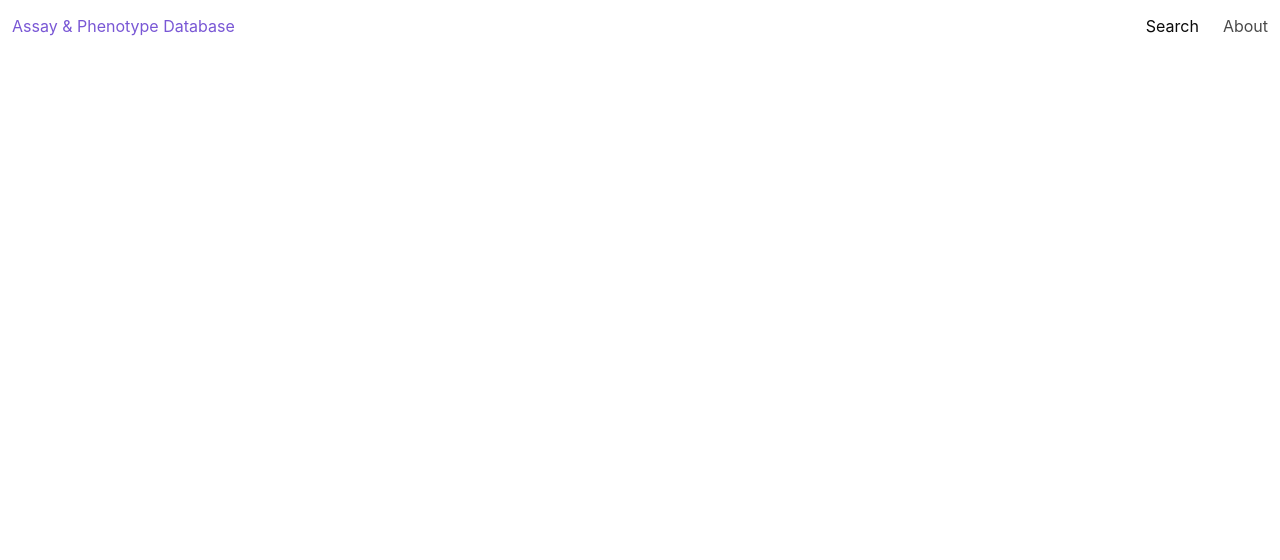
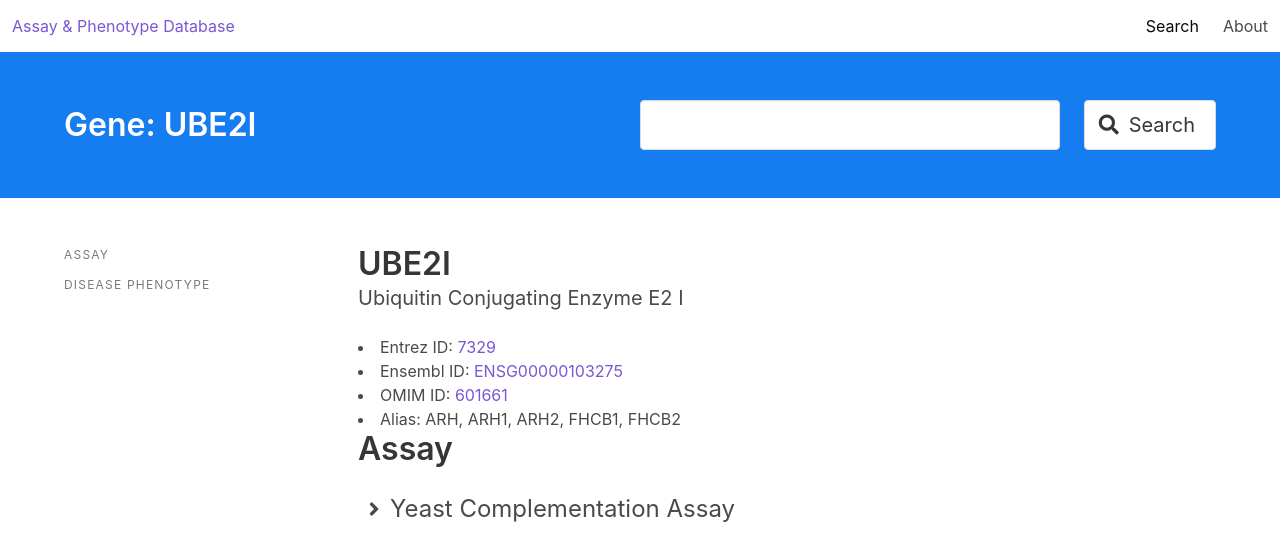
Before and after one commit to rothlab/mavequest-front-end, a Vue app: page /gene in a window 1280 px wide. Shown: the top 560 px of the page. Built offline with nearby package versions, Linux system fonts and the light colour scheme.

Commit message:
Implementing detail page

```diff
--- a/package.json
+++ b/package.json
@@ -10,6 +10,7 @@
   "dependencies": {
     "@fortawesome/fontawesome-free": "^5.5.0",
     "buefy": "^0.7.1",
+    "bulma-divider": "^2.0.1",
     "vue": "^2.5.17",
     "vue-router": "^3.0.1"
   },
--- a/src/main.js
+++ b/src/main.js
@@ -3,6 +3,7 @@ import router from './router'
 import Buefy from 'buefy'
 import 'buefy/dist/buefy.css'
 import '@fortawesome/fontawesome-free/css/all.css'
+import 'bulma-divider'
 
 // Make sure App is loaded last so that the styles are not overwritten
 import App from './App.vue'
--- a/src/router.js
+++ b/src/router.js
@@ -20,6 +20,11 @@ export default new Router({
       props: true
     },
     {
+      path: '/gene',
+      name: 'gene-details',
+      component: () => import('./views/Gene.vue'),
+    },
+    {
       path: '/about',
       name: 'about',
       // route level code-splitting
--- /dev/null
+++ b/src/views/Gene.vue
@@ -0,0 +1,110 @@
+<template>
+  <div class="details">
+    <!-- Header -->
+    <section class="hero is-info">
+      <div class="hero-body">
+        <div class="container">
+          <div class="level">
+            <div class="level-left">
+              <h1 class="title">Gene: {{ geneName }}</h1>
+            </div>
+            <div class="level-right">
+              <SearchBar showButton></SearchBar>
+            </div>
+          </div>
+        </div>
+      </div>
+    </section>
+
+    <!-- Main -->
+    <section class="section">
+      <div class="container">
+        <div class="columns">
+          <!-- Table of Contents -->
+          <div class="column is-3">
+            <aside class="menu">
+              <p class="menu-label">Assay</p>
+              <p class="menu-label">Disease Phenotype</p>
+            </aside>
+          </div>
+
+          <!-- Main Grid -->
+          <div class="column">
+            <section class="section is-paddingless">
+              <h1 class="title">{{geneName}}</h1>
+              <h2 class="subtitle">{{description}}</h2>
+
+              <!-- Gene info -->
+              <div class="block">
+                <li>
+                  Entrez ID:
+                  <a
+                    v-bind:href="'https://www.genecards.org/cgi-bin/carddisp.pl?gene=' + entrezID"
+                    target="_blank"
+                  >{{entrezID}}</a>
+                </li>
+                <li>
+                  Ensembl ID:
+                  <a
+                    v-bind:href="'https://www.ensembl.org/Homo_sapiens/geneview?gene=' + ensemblID"
+                    target="_blank"
+                  >{{ensemblID}}</a>
+                </li>
+                <li>
+                  OMIM ID:
+                  <a
+                    v-bind:href="'https://omim.org/entry/' + omimID"
+                    target="_blank"
+                  >{{omimID}}</a>
+                </li>
+                <li>Alias: {{alias.join(", ")}}</li>
+              </div>
+            </section>
+
+            <div class="is-divider"></div>
+
+            <section class="section is-paddingless">
+              <h1 class="title">Assay</h1>
+              <div class="container">
+                <div class="block">
+                  <b-icon size="is-medium" icon="fas fa-angle-right"></b-icon>
+                  <span class="is-size-4">Yeast Complementation Assay</span>
+                </div>
+              </div>
+            </section>
+          </div>
+        </div>
+      </div>
+    </section>
+  </div>
+</template>
+
+<script>
+import SearchBar from "@/components/SearchBar.vue";
+
+export default {
+  name: "gene-details",
+  components: {
+    SearchBar
+  },
+  data() {
+    return {
+      geneName: "UBE2I",
+      description: "Ubiquitin Conjugating Enzyme E2 I",
+      entrezID: "7329",
+      ensemblID: "ENSG00000103275",
+      omimID: "601661",
+      alias: ["ARH", "ARH1", "ARH2", "FHCB1", "FHCB2"]
+    };
+  }
+};
+</script>
+
+<style scoped>
+.level-right {
+  width: 50%;
+}
+.search-bar {
+  width: 100%;
+}
+</style>
--- a/src/views/Summary.vue
+++ b/src/views/Summary.vue
@@ -113,27 +113,26 @@ export default {
   },
   data() {
     return {
-      // data: [
-      //   {
-      //     gene_name: "UBE2I",
-      //     entrez_id: "7329",
-      //     potential_assay: ["Y2H", "Y-Comp", "RNAi", "CRISPR"],
-      //     disease_phenotype: ["OMIM", "HGMD"]
-      //   },
-      //   {
-      //     gene_name: "CBS",
-      //     entrez_id: "875",
-      //     potential_assay: ["Y2H", "Y-Comp"],
-      //     disease_phenotype: ["OMIM", "HGMD"]
-      //   },
-      //   {
-      //     gene_name: "LDLRAP1",
-      //     entrez_id: "26119",
-      //     potential_assay: ["Y2H", "RNAi", "CRISPR"],
-      //     disease_phenotype: ["OMIM", "HGMD"]
-      //   }
-      // ]
-      data: []
+      data: [
+        {
+          gene_name: "UBE2I",
+          entrez_id: "7329",
+          potential_assay: ["Y2H", "Y-Comp", "RNAi", "CRISPR"],
+          disease_phenotype: ["OMIM", "HGMD"]
+        },
+        {
+          gene_name: "CBS",
+          entrez_id: "875",
+          potential_assay: ["Y2H", "Y-Comp"],
+          disease_phenotype: ["OMIM", "HGMD"]
+        },
+        {
+          gene_name: "LDLRAP1",
+          entrez_id: "26119",
+          potential_assay: ["Y2H", "RNAi", "CRISPR"],
+          disease_phenotype: ["OMIM", "HGMD"]
+        }
+      ]
     };
   }
 };
```
Also changed, not shown: 1 other file (tests, documents, lock files or other folders).
